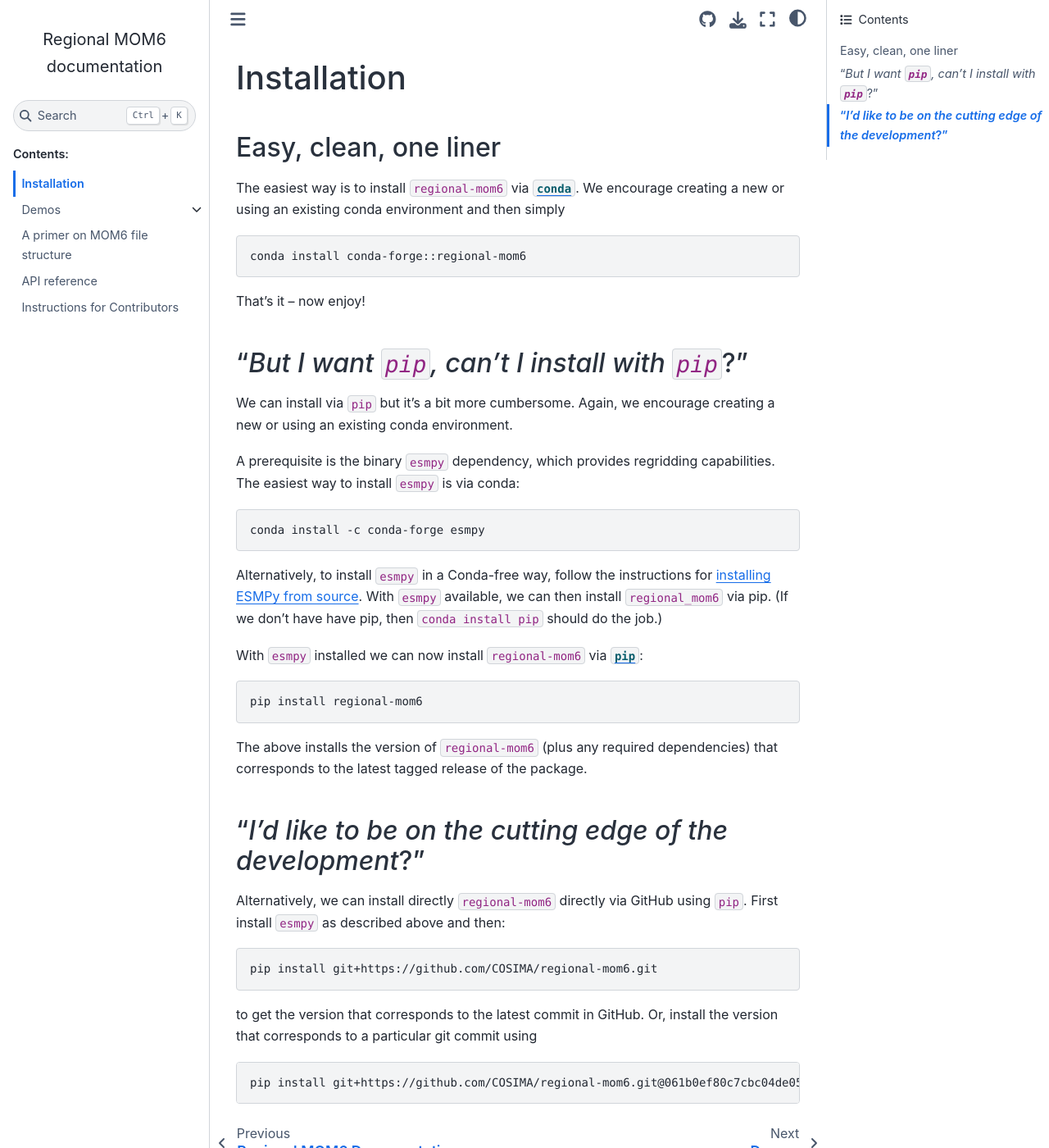
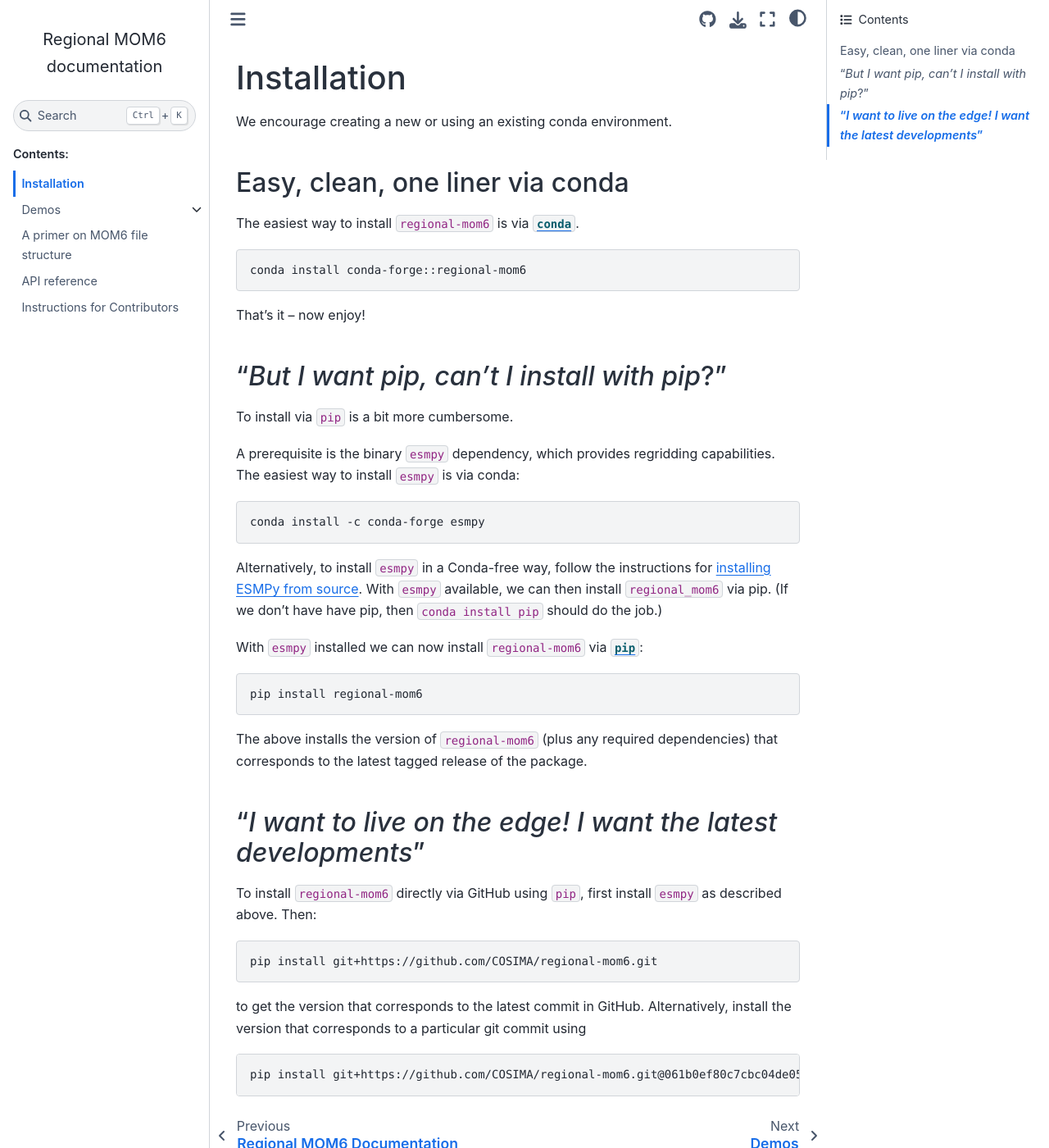
Before and after one commit to COSIMA/regional-mom6, a Sphinx documentation site: the page built from docs/installation.md, in a window 1280 px wide and 1400 px high. Shown: the whole window at 82% size. Built offline with Sphinx 7.4.7 and the Sphinx Book theme 1.1.4, drawn with Linux system fonts in a browser that asks for light colours; pages that are not in the unit, such as notebooks, are missing from menus.

Commit message:
Minor rephrase/format in the installation instructions (#153)
* minor rephrase/format

* homogenize subsection titles

* minor rephrase

* Apply suggestions from code review

Co-authored-by: Angus Gibson <angus@agibson.me>

* homogenize docs and readme installation

---------

Co-authored-by: Angus Gibson <angus@agibson.me>

````diff
--- a/docs/installation.md
+++ b/docs/installation.md
@@ -1,10 +1,10 @@
-Installation
-============
+# Installation
 
-#### Easy, clean, one liner
+We encourage creating a new or using an existing conda environment.
 
-The easiest way is to install `regional-mom6` via [`conda`](https://anaconda.org/conda-forge/regional-mom6).
-We encourage creating a new or using an existing conda environment and then simply
+## Easy, clean, one liner via conda
+
+The easiest way to install `regional-mom6` is via [`conda`](https://anaconda.org/conda-forge/regional-mom6).
 
 ```bash
 conda install conda-forge::regional-mom6
@@ -12,10 +12,9 @@ conda install conda-forge::regional-mom6
 
 That's it -- now enjoy!
 
-#### "*But I want `pip`, can't I install with `pip`*?"
+## "*But I want pip, can't I install with pip*?"
 
-We can install via `pip` but it's a bit more cumbersome.
-Again, we encourage creating a new or using an existing conda environment.
+To install via `pip` is a bit more cumbersome.
 
 A prerequisite is the binary `esmpy` dependency, which provides regridding capabilities.
 The easiest way to install `esmpy` is via conda:
@@ -37,17 +36,16 @@ pip install regional-mom6
 
 The above installs the version of `regional-mom6` (plus any required dependencies) that corresponds to the latest tagged release of the package.
 
-#### "*I'd like to be on the cutting edge of the development*?"
+## "*I want to live on the edge! I want the latest developments*"
 
-Alternatively, we can install directly `regional-mom6` directly via GitHub using `pip`.
-First install `esmpy` as described above and then:
+To install `regional-mom6` directly via GitHub using `pip`, first install `esmpy` as described above. Then:
 
 ```bash
 pip install git+https://github.com/COSIMA/regional-mom6.git
 ```
 
 to get the version that corresponds to the latest commit in GitHub.
-Or, install the version that corresponds to a particular git commit using
+Alternatively, install the version that corresponds to a particular git commit using
 
 ```bash
 pip install git+https://github.com/COSIMA/regional-mom6.git@061b0ef80c7cbc04de0566df329c4ea472002f7e
````
Also changed, not shown: README.md (+8 -9 lines).
